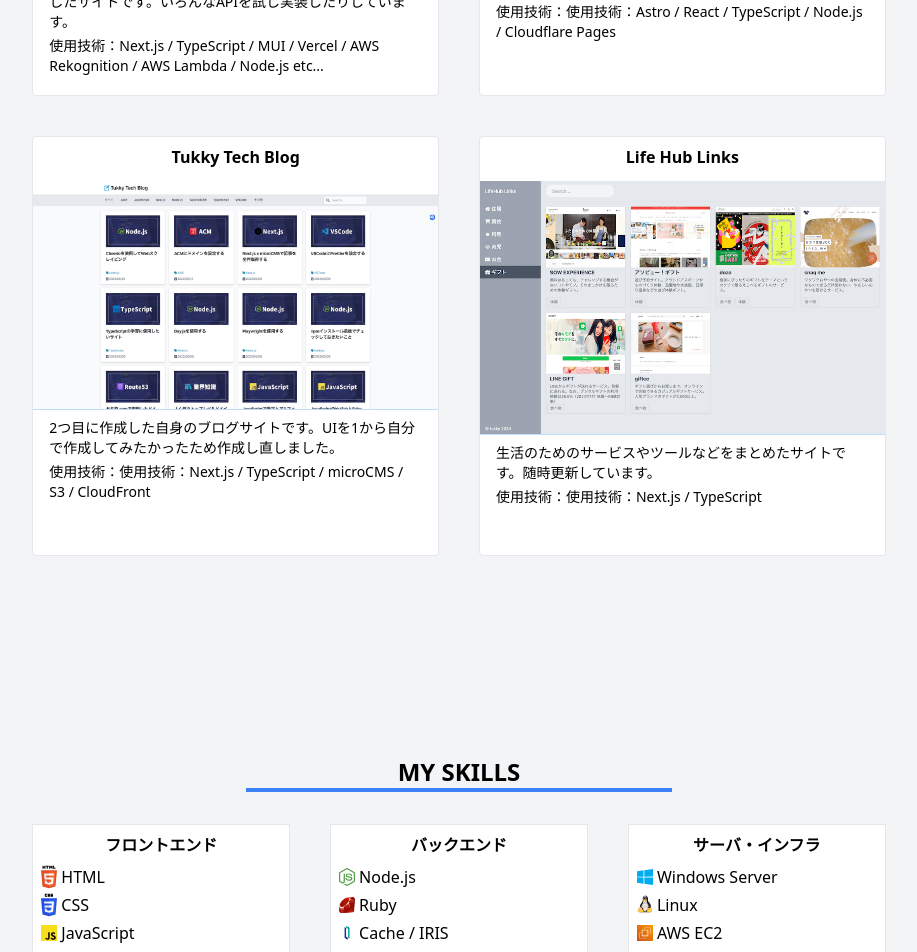
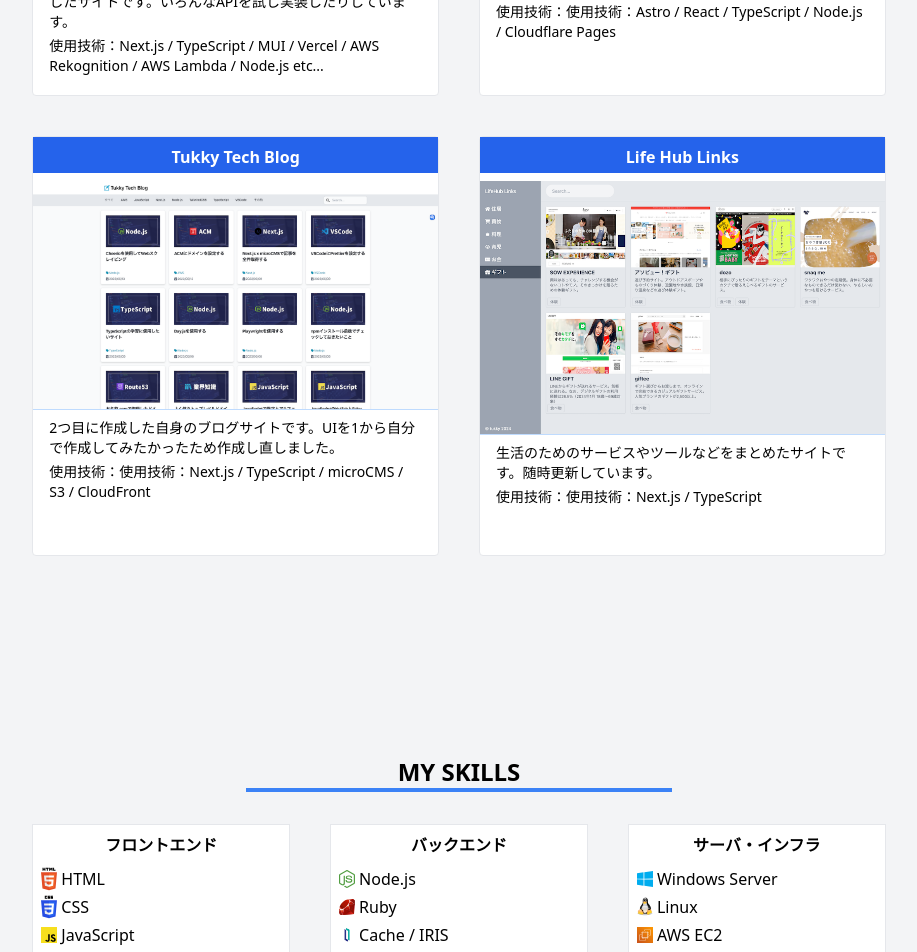
Before and after one commit to tukky-14/tukky-14.github.io, a Next.js app: page / in a window 1280 px wide. Shown: the part 1900-2852 px from the top of the page, without its empty margins (181-1098 px from the left). Built offline with nearby package versions, Linux system fonts and the light colour scheme.

Commit message:
全体のスタイルを修正

```diff
--- a/src/components/MySkills.tsx
+++ b/src/components/MySkills.tsx
@@ -22,7 +22,7 @@
                             {array.skills.map((skill: { name: string; icon: string; link: string }, index: number) => (
                                 <Link
                                     href={skill.link}
-                                    className="flex mb-1 hover:bg-blue-100 duration-200"
+                                    className="flex py-0.5 hover:bg-blue-100 duration-200"
                                     target="_blank"
                                     rel="noreferrer"
                                     key={index}
--- a/src/components/Works.tsx
+++ b/src/components/Works.tsx
@@ -58,7 +58,7 @@
                         rel="noreferrer"
                         key={index}
                     >
-                        <p className="text-center mb-2 pt-2 pb-1 px-4 font-bold">{work.title}</p>
+                        <p className="text-center mb-2 pt-2 pb-1 px-4 bg-blue-600 text-white font-bold">{work.title}</p>
                         <img className="border-b border-blue-200" src={work.img} alt={`${work.title}の画像`} />
                         <div className="text-sm my-2 px-4 flex flex-col gap-1">
                             <p>{work.description}</p>
--- a/src/data/skills.ts
+++ b/src/data/skills.ts
@@ -3,7 +3,7 @@
     { name: 'CSS', icon: 'css.svg', link: 'https://developer.mozilla.org/ja/docs/Web/CSS' },
     { name: 'JavaScript', icon: 'javascript.svg', link: 'https://developer.mozilla.org/ja/docs/Web/JavaScript' },
     { name: 'TypeScript', icon: 'typescript.svg', link: 'https://www.typescriptlang.org/' },
-    { name: 'React', icon: 'react.svg', link: 'https://ja.reactjs.org/' },
+    { name: 'React', icon: 'react.svg', link: 'https://ja.react.dev/' },
     { name: 'Next.js', icon: 'nextjs.svg', link: 'https://nextjs.org/' },
     { name: 'TailwindCSS', icon: 'tailwindcss.svg', link: 'https://v2.tailwindcss.com/' },
     { name: 'MUI(旧Material UI)', icon: 'mui.svg', link: 'https://mui.com/' },
```
